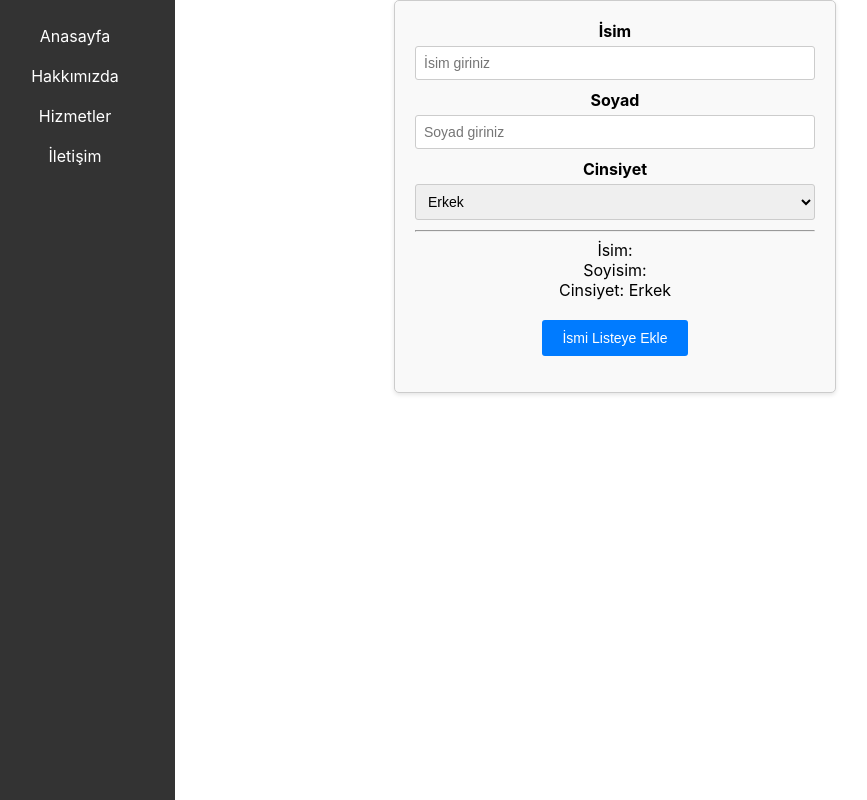
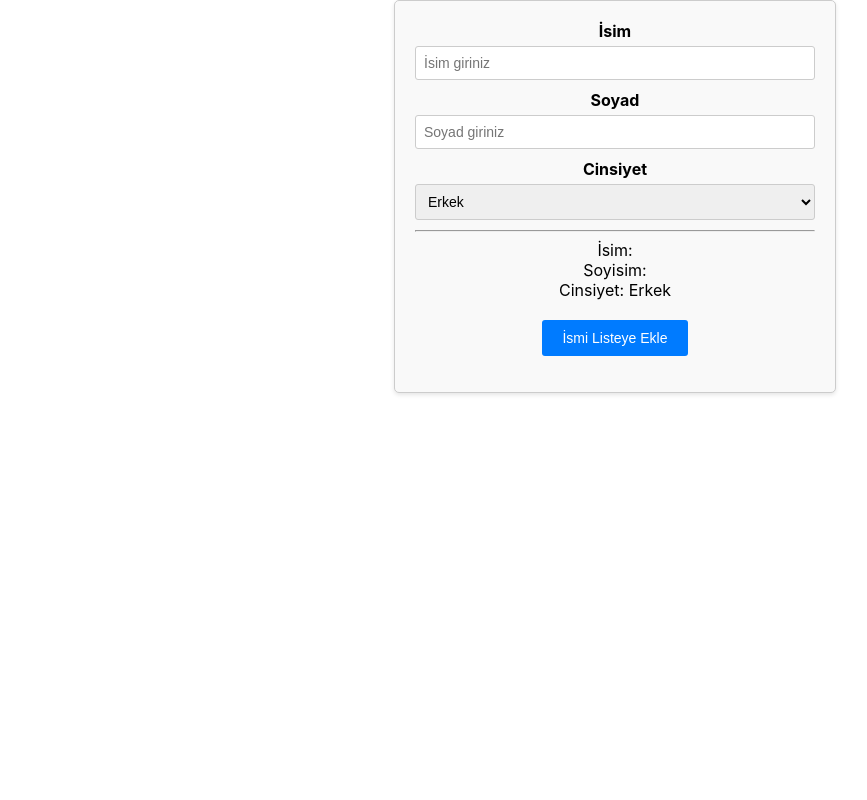
Before and after one commit to erenalparslan/Person-Form, a React (Create React App) app: page / in a window 1280 px wide. Shown: the whole page, without its empty margins (25-892 px from the left). Built offline with nearby package versions, Linux system fonts and the light colour scheme.

Commit message:
sidebar removed

```diff
--- a/src/App.js
+++ b/src/App.js
@@ -1,17 +1,10 @@
 import './App.css';
-import Sidebar from './Dashboard/Dashboard';
 import Login from './Login/Login';
 
 function App() {
-  const menuItems = [
-    { title: 'Anasayfa', url: '#' },
-    { title: 'Hakkımızda', url: '#' },
-    { title: 'Hizmetler', url: '#' },
-    { title: 'İletişim', url: '#' },
-];
   return (
     <div className="App">
-      <Sidebar items={menuItems}/>
+
       <Login/>
 
     </div>
```
